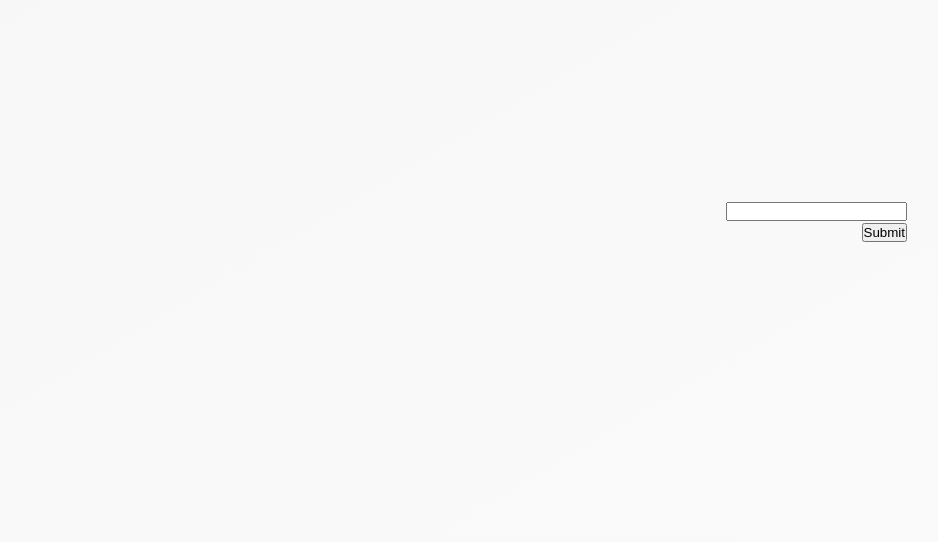
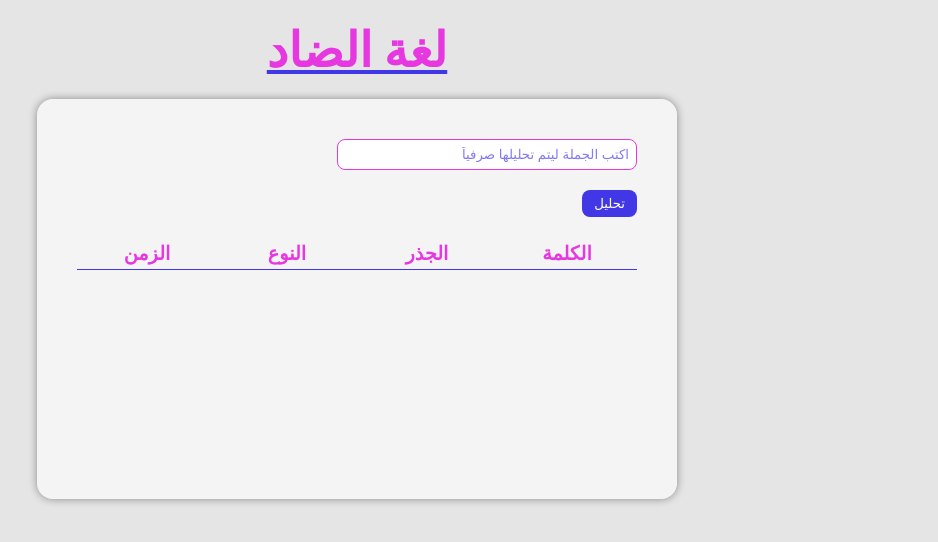
Before and after one commit to MTG2000/nlp-projects, a React (Create React App) app: page / in a window 1280 px wide. Shown: the top 542 px of the page, without its empty margins (283-1221 px from the left). Built offline with nearby package versions, Linux system fonts and the light colour scheme.

Commit message:
add design

```diff
--- a/src/App.tsx
+++ b/src/App.tsx
@@ -6,29 +6,48 @@ import { Dictionary, lexAnalyzer } from "./NLP";
 console.log(Dictionary.getWord("لاعبات"));
 
 function App() {
-
-  const [input, setInput] = useState("")
-  const [result, setResult] = useState<any[]>([])
+  const [input, setInput] = useState("");
+  const [result, setResult] = useState<any[]>([]);
 
   const proccessText = (e: React.FormEvent<HTMLFormElement>) => {
     e.preventDefault();
     const result = lexAnalyzer(input);
     setResult(result);
-  }
+  };
 
-  return <div className="container" dir="rtl">
-    <form onSubmit={proccessText}>
-      <Input value={input} onChange={setInput} />
-      <button type="submit">
-        Submit
-      </button>
-    </form>
-    <div>
-      {result.map(o => <p>
-        {JSON.stringify(o, null, 4)}
-      </p>)}
+  return (
+    <>
+          <h1>لغة الضاد</h1>
+    <div className="container" dir="rtl">
+
+      <form onSubmit={proccessText}>
+        <Input value={input} onChange={setInput} />
+        <button type="submit">تحليل</button>
+      </form>
+      <div className="grid">
+        <p className="gridLable">الكلمة</p>
+        <p className="gridLable">الجذر</p>
+        <p className="gridLable">النوع</p>
+        <p className="gridLable">الزمن</p>
+        {
+          result.map((o) => (
+            <>
+            <p className="gridItem">{o.word}</p>
+            <p className="gridItem">{o.root?o.root:"__"}</p>
+            <p className="gridItem">{o.type?o.type:"__"}</p>
+            <p className="gridItem">{o.tense?o.tense:"__"}</p>
+            </>
+          ))
+        }
+      </div>
+      <div>
+        {result.map((o) => (
+          <p>{JSON.stringify(o, null, 4)}</p>
+        ))}
+      </div>
     </div>
-  </div>;
+    </>
+  );
 }
 
 export default App;
--- a/src/components/Input.tsx
+++ b/src/components/Input.tsx
@@ -4,7 +4,7 @@ export default function Input({ value, onChange }: { value: string, onChange: (n
 
     return (
         <div>
-            <input type="text" value={value} onChange={e => {
+            <input type="text" placeholder="اكتب الجملة ليتم تحليلها صرفياً" value={value} onChange={e => {
                 onChange(e.target.value)
             }} />
         </div>
--- a/src/index.css
+++ b/src/index.css
@@ -11,12 +11,65 @@ body {
     sans-serif;
   -webkit-font-smoothing: antialiased;
   -moz-osx-font-smoothing: grayscale;
-  background: linear-gradient(149deg, #f7f7f7, #fbfbfb);
   min-height: 100vh;
+  background-color: rgba(0,0,0,.1);
 }
 
 .container {
-  width: 90%;
-  max-width: 1100px;
-  margin: 200px auto;
+  max-width: 50vw;
+  min-height: 50vh;
+  margin: auto;
+  background-color: rgba(255,255,255,.6);
+  border-radius: 1rem;
+  padding: 20px;
+  box-shadow: 0px 0px 8px rgb(0 0 0 / 40%)
 }
+h1{
+  text-align: center;
+  margin: 20px;
+  color: #e737e1;
+  text-decoration-line: underline;
+  text-decoration-color: #4237e7;
+  font-size: xxx-large;
+
+}
+
+input{
+  padding: 7px;
+    margin: 20px;
+    display: block;
+    width: 300px;
+    border: 1px solid #e737e1;
+    outline: none;
+    color: #4237e7;
+    border-radius: .5rem;
+}
+::placeholder{
+  color: #4337e7a9;
+}
+button{
+  padding: 6px 12px;
+    margin: 0 20px;
+    color: white;
+    background-color: #4237e7;
+    border-radius: 0.5rem;
+    border: 0px;
+}
+.grid{
+  display: grid;
+    grid-template-columns: repeat(4,1fr);
+    margin: 20px;
+}
+.gridLable{
+  color: #e737e1;
+    font-size: larger;
+    font-weight: bolder;
+    border-bottom: 1px solid #4237e7;
+    text-align: center;
+    padding: 4px;
+}
+.gridItem{
+  text-align: center;
+    padding: 4px;
+    color: #4237e7;
+}
```
